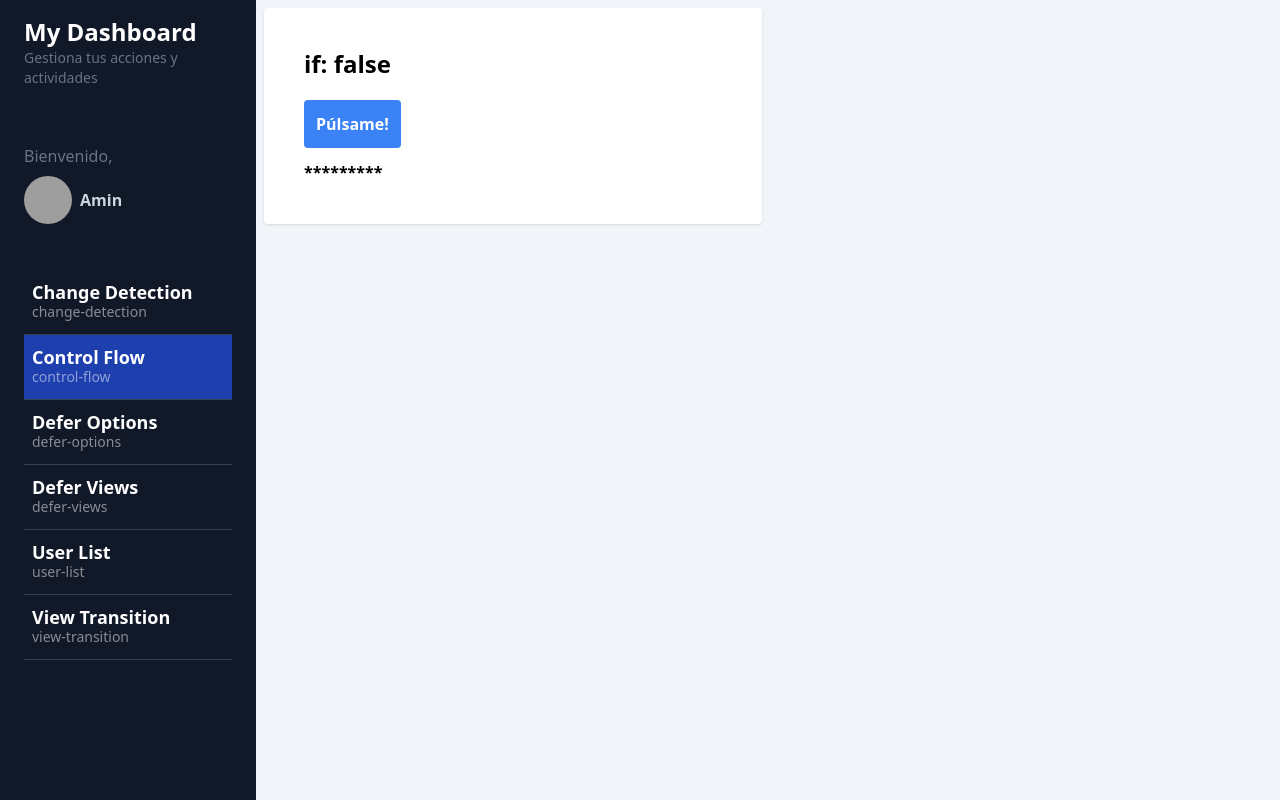
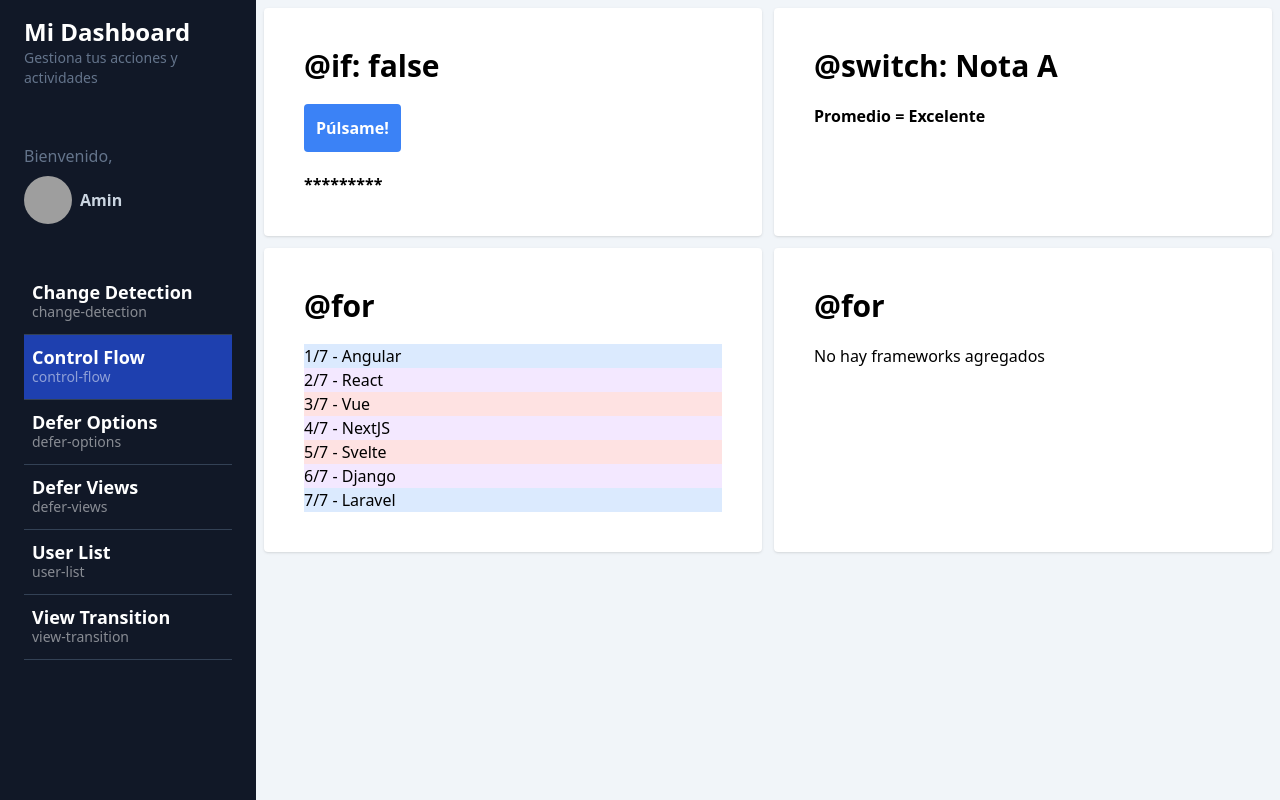
Before and after one commit to AminEl93/MyDashboardApp, an Angular app: page /dashboard/control-flow in a window 1280 px wide. Built offline with nearby package versions, Linux system fonts and the light colour scheme; grey boxes are pictures that could not be loaded.

Commit message:
Control Flow - @for y @switch

```diff
--- a/src/app/dashboard/pages/control-flow/control-flow.component.html
+++ b/src/app/dashboard/pages/control-flow/control-flow.component.html
@@ -2,9 +2,9 @@
 
     <!-- @if -->
     <div class="bg-white rounded shadow p-10 font-bold">
-        <h2 class="text-2xl mb-5">if: {{ showContent() }}</h2>
+        <h2 class="text-3xl mb-5">&#64;if: {{ showContent() }}</h2>
 
-        <button class="rounded p-3 mb-3 bg-blue-500 text-white" (click)="toggleContent()">
+        <button class="rounded p-3 mb-5 bg-blue-500 text-white" (click)="toggleContent()">
             Púlsame!
         </button>
 
@@ -15,4 +15,53 @@
         }
     </div>
 
+    <!-- @switch -->
+    <div class="bg-white rounded shadow p-10 font-bold">
+        <h2 class="text-3xl mb-5">&#64;switch: Nota {{ grade() }}</h2>
+        @switch ( grade() ) {
+            @case ('A') {
+                <p>Promedio = Excelente</p>
+            }
+            @case ('B') {
+                <p>Promedio = Notable</p>
+            }
+            @case ('C') {
+                <p>Promedio = Aprobado</p>
+            }
+            @default {
+                <p>Promedio = Suspenso</p>
+            }
+        }
+    </div>
+
+    <!-- @for -->
+    <div class="bg-white rounded shadow p-10">
+        <h2 class="text-3xl font-bold mb-5">&#64;for</h2>
+        <ul>
+            @for (framework of frameworks(); track frameworks;
+                 let i = $index, first = $first, last = $last, even = $even, odd = $odd, count = $count
+            ) {
+                <li [class]="{
+                    'bg-red-100': even && !first && !last,
+                    'bg-purple-100': odd && !first && !last,
+                    'bg-blue-100': first || last
+                    }"
+                >
+                    {{ i + 1 }}/{{ count }} - {{ framework }}
+                </li>
+            }
+        </ul>
+    </div>
+
+    <div class="bg-white rounded shadow p-10">
+        <h2 class="text-3xl font-bold mb-5">&#64;for</h2>
+        <ul>
+            @for (framework of frameworks2(); track framework;) {
+                <li>{{ framework }}</li>
+            } @empty {
+                <li>No hay frameworks agregados</li>
+            }
+        </ul>
+    </div>
+
 </section>
--- a/src/app/dashboard/pages/control-flow/control-flow.component.ts
+++ b/src/app/dashboard/pages/control-flow/control-flow.component.ts
@@ -1,5 +1,7 @@
 import { CommonModule } from '@angular/common';
 import { Component, signal } from '@angular/core';
+
+type Grade = 'A' | 'B' | 'C' | 'D';
 
 @Component({
     standalone: true,
@@ -10,6 +12,10 @@ import { Component, signal } from '@angular/core';
 export default class ControlFlowComponent {
 
     public showContent = signal(false);
+    public grade = signal<Grade>('A');
+
+    public frameworks = signal(['Angular', 'React', 'Vue', 'NextJS', 'Svelte', 'Django', 'Laravel']);
+    public frameworks2 = signal([]);
 
     public toggleContent() {
         this.showContent.update(value => !value);
--- a/src/app/shared/side-menu/side-menu.component.html
+++ b/src/app/shared/side-menu/side-menu.component.html
@@ -1,6 +1,6 @@
 <div id="menu" class="bg-gray-900 min-h-screen z-10 text-slate-300 w-64 left-0 h-screen overflow-y-scroll">
     <div id="logo" class="my-4 px-6">
-        <h1 class="text-lg md:text-2xl font-bold text-white">My Dashboard</h1>
+        <h1 class="text-lg md:text-2xl font-bold text-white">Mi Dashboard</h1>
         <p class="text-slate-500 text-sm">Gestiona tus acciones y actividades</p>
     </div>
     <div id="profile" class="px-6 py-10">
```
